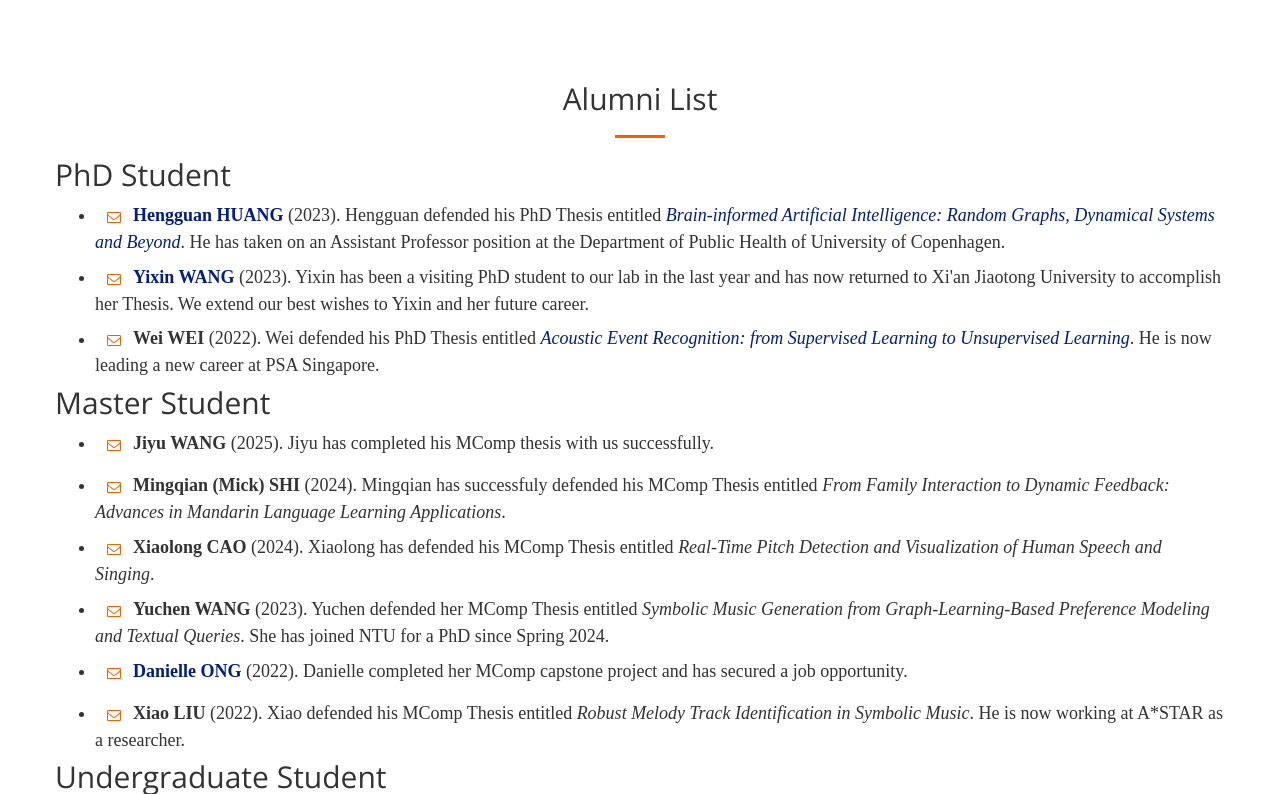
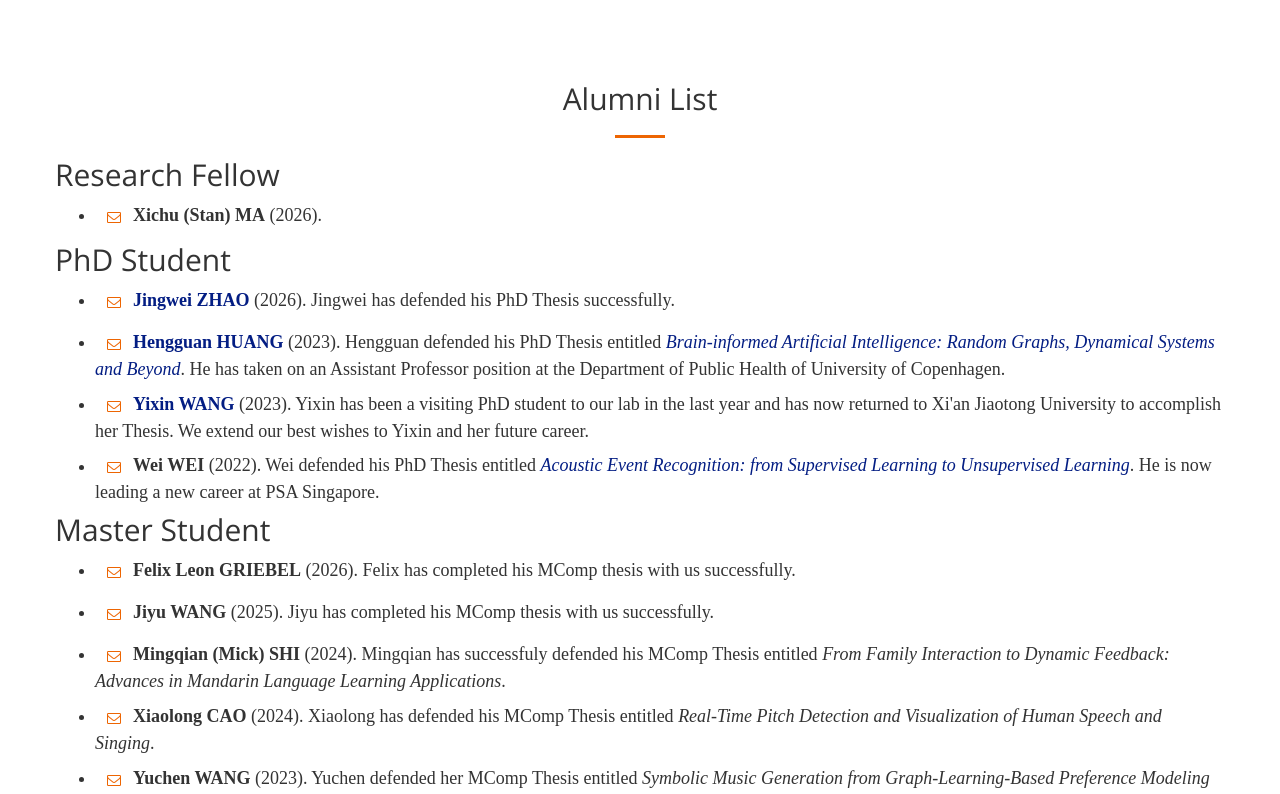
Before and after one commit to SMCNUS/SMCNUS.github.io, a Jekyll site: the page built from _posts/2022-09-08-alumni.html, in a window 1280 px wide and 900 px high, scrolled down 472 px, cut to the strip 106-900 px from the top of the window. Built offline with Jekyll 4.4.1, drawn with Linux system fonts in a browser that asks for light colours; nearby versions of some CDN libraries; library files that are not in the unit come from our copies.

Commit message:
update team

```diff
--- a/_posts/2022-09-08-alumni.html
+++ b/_posts/2022-09-08-alumni.html
@@ -56,12 +56,25 @@ permalink: /alumni
             <hr class="primary">
         </div>
 
+        <div class="row">
+            <div class="text-lg-start">
+                <h2 class="section-heading">Research Fellow</h2>
+            </div>
+            <ul>
+                <li><h4 class="text-align" style="font-family:Times New Roman">
+                    <a class="btn" href="mailto:ma_xichu@u.nus.edu"><i class="fa fa-envelope-o fa-1x wow bounceIn"></i></a><b>Xichu (Stan) MA</b></a> (2026). </h4></li>
+
+            </ul>
+        </div>
+
 
         <div class="row">
             <div class="text-lg-start">
                 <h2 class="section-heading">PhD Student</h2>
             </div>
             <ul>
+                <li><h4 class="text-align" style="font-family:Times New Roman">
+                    <a class="btn" href="mailto:jzhao@u.nus.edu"><i class="fa fa-envelope-o fa-1x wow bounceIn"></i></a><a href="https://zhaojw1998.github.io/" target="_blank" style="color:#031d83;"><b>Jingwei ZHAO</b></a> (2026). Jingwei has defended his PhD Thesis successfully.</h4></li>
 
                 <li><h4 class="text-align" style="font-family:Times New Roman">
                     <a class="btn" href="mailto:huang.hengguan@u.nus.edu"><i class="fa fa-envelope-o fa-1x wow bounceIn"></i></a><a href="https://sites.google.com/view/huanghengguan?usp=sharing" target="_blank" style="color:#031d83;"><b>Hengguan HUANG</b></a> (2023). Hengguan defended his PhD Thesis entitled <a href="https://scholarbank.nus.edu.sg/handle/10635/246914" target="_blank"  style="color:#031d83;"><em>Brain-informed Artificial Intelligence: Random Graphs, Dynamical Systems and Beyond</em></a>. He has taken on an Assistant Professor position at the Department of Public Health of University of Copenhagen.</h4></li>
@@ -81,6 +94,10 @@ permalink: /alumni
                 <h2 class="section-heading">Master Student</h2>
             </div>
             <ul>
+                <li><h4 class="text-align" style="font-family:Times New Roman">
+                    <a class="btn" href="mailto:felix.l.griebel@gmail.com"><i class="fa fa-envelope-o fa-1x wow bounceIn"></i></a><b>Felix Leon GRIEBEL</b> (2026). Felix has completed his MComp thesis with us successfully.
+                </h4></li>
+
                 <li><h4 class="text-align" style="font-family:Times New Roman">
                     <a class="btn" href="mailto:jiyu_wang@u.nus.edu"><i class="fa fa-envelope-o fa-1x wow bounceIn"></i></a><b>Jiyu WANG</b> (2025). Jiyu has completed his MComp thesis with us successfully.
                 </h4></li>
```
Also changed, not shown: _includes/team.html (+6 -6 lines).
